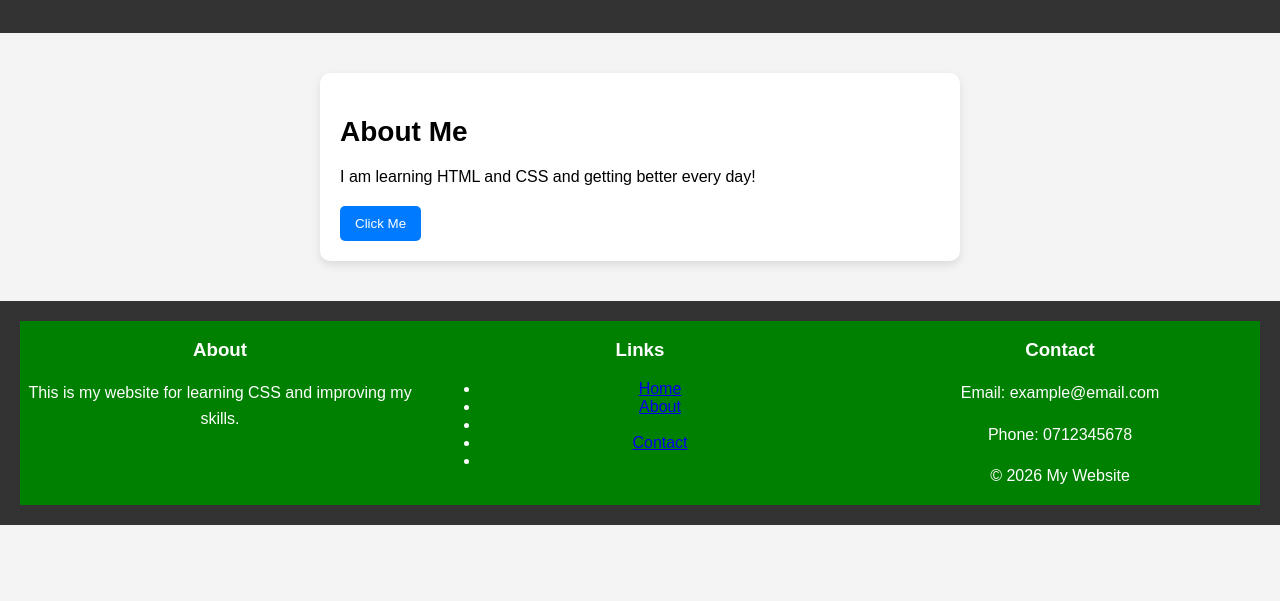
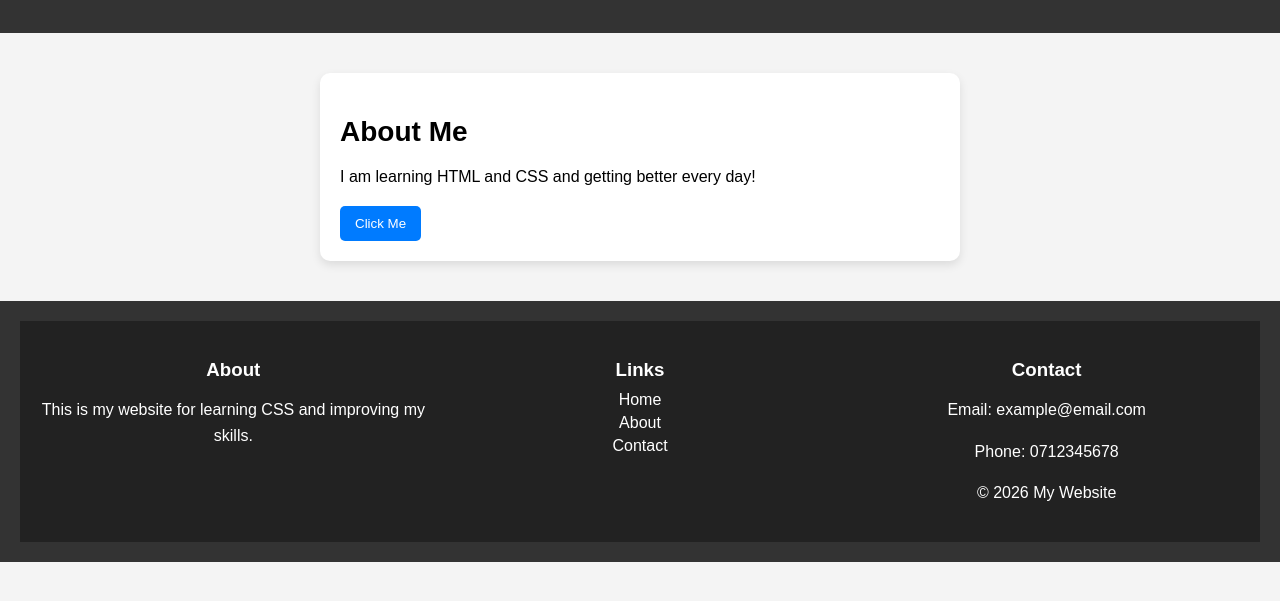
Before and after one commit to tylarochele4-netizen/iyf-s10-week-02--tylarochele4-netizen-, a plain HTML site: page index.html in a window 1280 px wide. Shown: the part 131-732 px from the top of the page. Drawn offline with Linux system fonts and the light colour scheme.

Commit message:
Update styles.css

```diff
--- a/styles.css
+++ b/styles.css
@@ -88,3 +88,37 @@ footer {
     color: white;
     padding: 20px;
         }
+
+.footer-container {
+  display: flex;                /* makes columns horizontal */
+  justify-content: space-between;
+  align-items: flex-start;      /* aligns items at top */
+  gap: 20px;                    /* spacing between columns */
+  background-color: #222;
+  color: #fff;
+  padding: 20px;
+}
+
+.footer-column {
+  flex: 1;                      /* equal width */
+  min-width: 150px;             /* prevents shrinking too much */
+}
+
+.footer-column h3 {
+  margin-bottom: 10px;
+}
+
+.footer-column ul {
+  list-style: none;
+  padding: 0;
+  margin: 0;
+}
+
+.footer-column ul li {
+  margin-bottom: 5px;
+}
+
+.footer-column ul li a {
+  color: #fff;
+  text-decoration: none;
+    }
```
